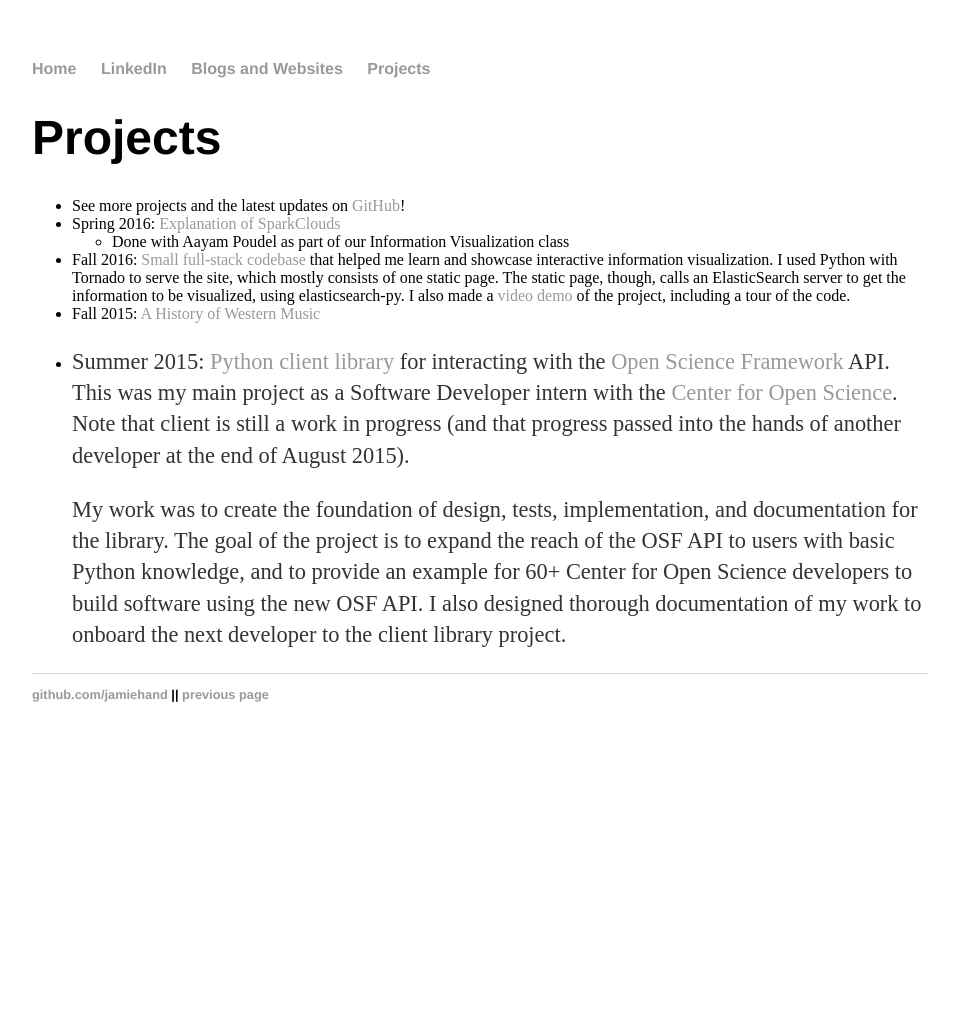
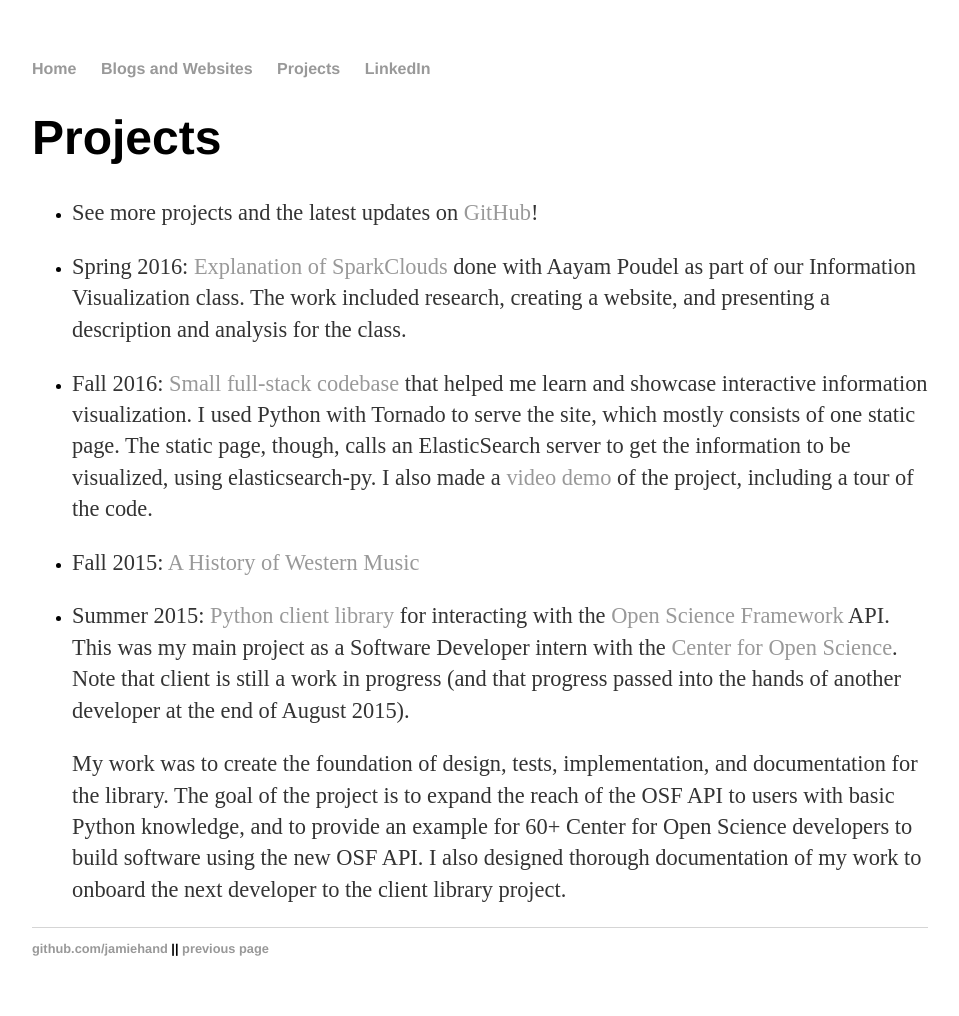
Before and after one commit to jamiehand/jamiehand.github.io, a Jekyll site: the page built from projects/index.md, in a window 1280 px wide. Shown: the whole page, without its empty margins (160-1119 px from the left). Built offline with Jekyll 4.4.1, drawn with Linux system fonts in a browser that asks for light colours; before the commit the page ends 900 px from its top, so only the background shows below that.

Commit message:
Update formatting

```diff
--- a/_layouts/default.html
+++ b/_layouts/default.html
@@ -9,9 +9,9 @@
 			<nav>
 	    		<ul>
 	        		<li><a href="/">Home</a></li>
-	        		<li><a href="https://www.linkedin.com/in/jamiechand">LinkedIn</a></li>
 	        		<li><a href="/blogs-and-websites">Blogs and Websites</a></li>
 	        		<li><a href="/projects">Projects</a></li>
+							<li><a href="https://www.linkedin.com/in/jamiechand">LinkedIn</a></li>
 	    		</ul>
 			</nav>
 			<div class="container">
--- a/projects/index.md
+++ b/projects/index.md
@@ -5,15 +5,21 @@
 # {{ page.title }}
 
 * See more projects and the latest updates on [GitHub](https://github.com/jamiehand)!
+
 * Spring 2016: [Explanation of SparkClouds](http://jamiechand.com/infovis-sparkclouds/)
-  * Done with Aayam Poudel as part of our Information Visualization class
+  done with Aayam Poudel as part of our Information Visualization class. The work
+  included research, creating a website, and presenting a description and
+  analysis for the class.
+
 * Fall 2016: [Small full-stack codebase](https://github.com/jamiehand/learning-tornado)
   that helped me learn and showcase interactive information visualization. I used Python
   with Tornado to serve the site, which mostly consists of one static page. The
   static page, though, calls an ElasticSearch server to get the information to
   be visualized, using elasticsearch-py. I also made a [video demo](https://youtu.be/JJ6BN8t3a1Y)
   of the project, including a tour of the code.
+
 * Fall 2015: [A History of Western Music](./history-of-western-music)
+
 * Summer 2015: [Python client library](https://github.com/jamiehand/osf_api_v2_client)
   for interacting with the [Open Science Framework](https://osf.io) API.
   This was my main project as a Software Developer intern
@@ -28,5 +34,6 @@
   and to provide an example for 60+ Center for Open Science developers to build
   software using the new OSF API. I also designed thorough documentation of my
   work to onboard the next developer to the client library project.
+
 <!-- TODO add Senior Seminar project, info vis project with Emily,
      some assignments done for Pete's classes -->
```
